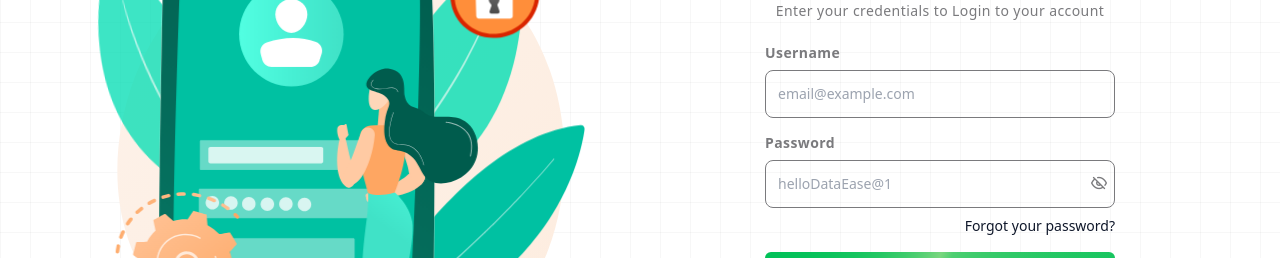
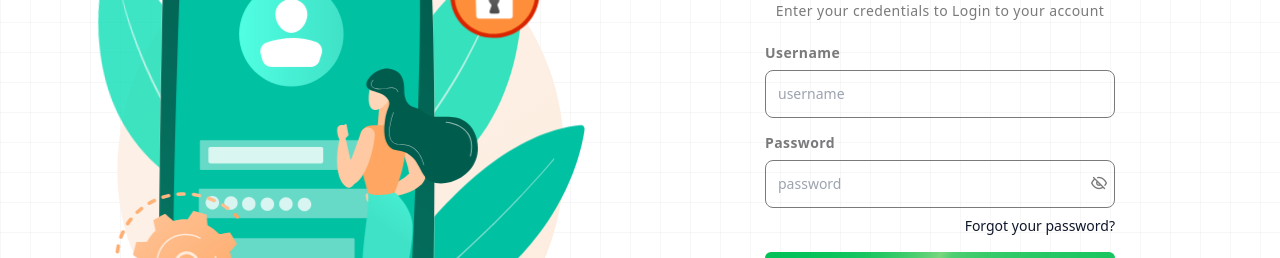
Before and after one commit to Josephvic278/DataEase, a React (Vite) app: page /login in a window 1280 px wide. Shown: the part 368-626 px from the top of the page. Built offline with nearby package versions, Linux system fonts and the light colour scheme.

Commit message:
Update LoginPage.jsx

```diff
--- a/src/pages/LoginPage.jsx
+++ b/src/pages/LoginPage.jsx
@@ -81,7 +81,7 @@ const LoginPage = () => {
                 id="username"
                 type="text"
                 className="task-input"
-                placeholder="email@example.com"
+                placeholder="username"
                 value={username}
                 onChange={(e) => setUsername(e.target.value)}
                 required
@@ -95,7 +95,7 @@ const LoginPage = () => {
                   id="password"
                   value={password}
                   className="task-input"
-                  placeholder="helloDataEase@1"
+                  placeholder="password"
                   onChange={(e) => setPassword(e.target.value)}
                   required
                 />
```
